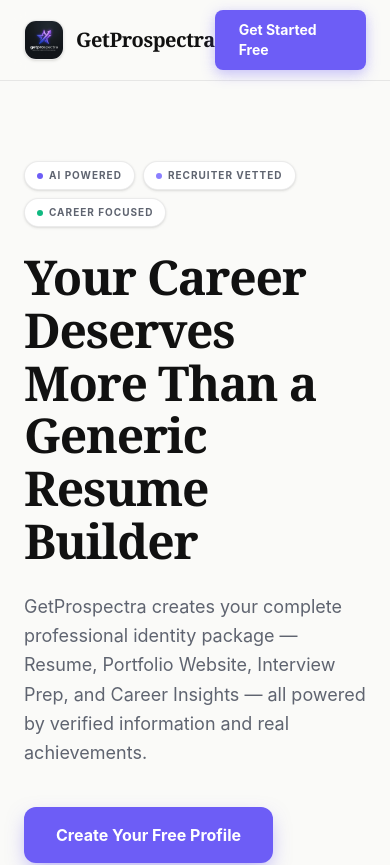
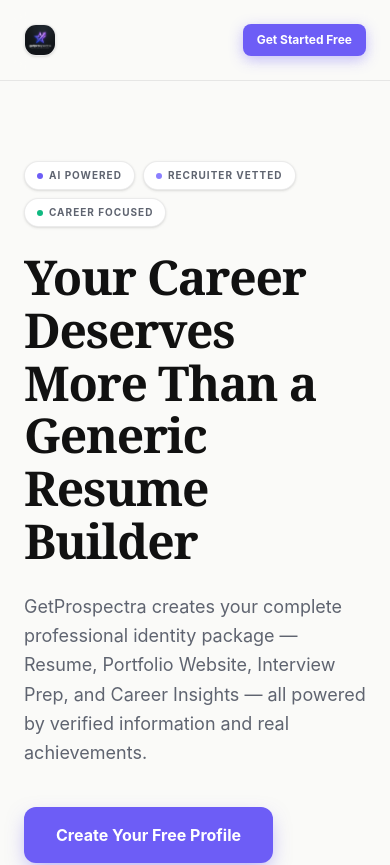
Before and after one commit to akshatChaudhary239/Portfolio-builder-Careerforge-, a Next.js app: page / in a window 390 px wide. Shown: the top 865 px of the page. Built offline with nearby package versions, Linux system fonts and the light colour scheme.

Commit message:
style: fix responsiveness of sign-in and get started button in navbar

```diff
--- a/src/components/landing/Navbar.tsx
+++ b/src/components/landing/Navbar.tsx
@@ -11,11 +11,11 @@
       <div className="max-w-[1400px] mx-auto px-6 lg:px-12 h-20 flex items-center justify-between">
 
         {/* Logo */}
-        <Link href="/" className="flex items-center gap-3 group">
-          <div className="w-10 h-10 relative overflow-hidden rounded-xl bg-white shadow-sm border border-[var(--color-v2-border)] group-hover:shadow-md transition-shadow">
+        <Link href="/" className="flex items-center gap-2 sm:gap-3 group">
+          <div className="w-8 h-8 sm:w-10 sm:h-10 relative overflow-hidden rounded-xl bg-white shadow-sm border border-[var(--color-v2-border)] group-hover:shadow-md transition-shadow shrink-0">
             <Image src="/images/getprospectra_logo.png" alt="GetProspectra Logo" fill className="object-cover" />
           </div>
-          <span className="font-serif font-bold text-xl tracking-tight text-[var(--color-v2-text-primary)]">
+          <span className="hidden min-[400px]:block font-serif font-bold text-base sm:text-xl tracking-tight text-[var(--color-v2-text-primary)] whitespace-nowrap">
             GetProspectra
           </span>
         </Link>
@@ -34,7 +34,7 @@
         </nav>
 
         {/* Right CTA */}
-        <div className="flex items-center gap-6">
+        <div className="flex items-center gap-3 sm:gap-6">
           <Link
             href="/login"
             className="hidden sm:block text-sm font-semibold text-[var(--color-v2-text-primary)] hover:text-[var(--color-v2-primary)] transition-colors"
@@ -43,7 +43,7 @@
           </Link>
           <Link
             href="/register"
-            className="px-6 py-2.5 rounded-lg bg-[var(--color-v2-primary)] text-white text-sm font-bold shadow-[0_4px_14px_0_rgba(109,93,246,0.39)] hover:shadow-[0_6px_20px_rgba(109,93,246,0.23)] hover:bg-[var(--color-v2-accent)] transition-all transform hover:-translate-y-0.5"
+            className="px-3.5 py-2 sm:px-6 sm:py-2.5 rounded-lg bg-[var(--color-v2-primary)] text-white text-xs sm:text-sm font-bold shadow-[0_4px_14px_0_rgba(109,93,246,0.39)] hover:shadow-[0_6px_20px_rgba(109,93,246,0.23)] hover:bg-[var(--color-v2-accent)] transition-all transform hover:-translate-y-0.5 whitespace-nowrap"
           >
             Get Started Free
           </Link>
```
